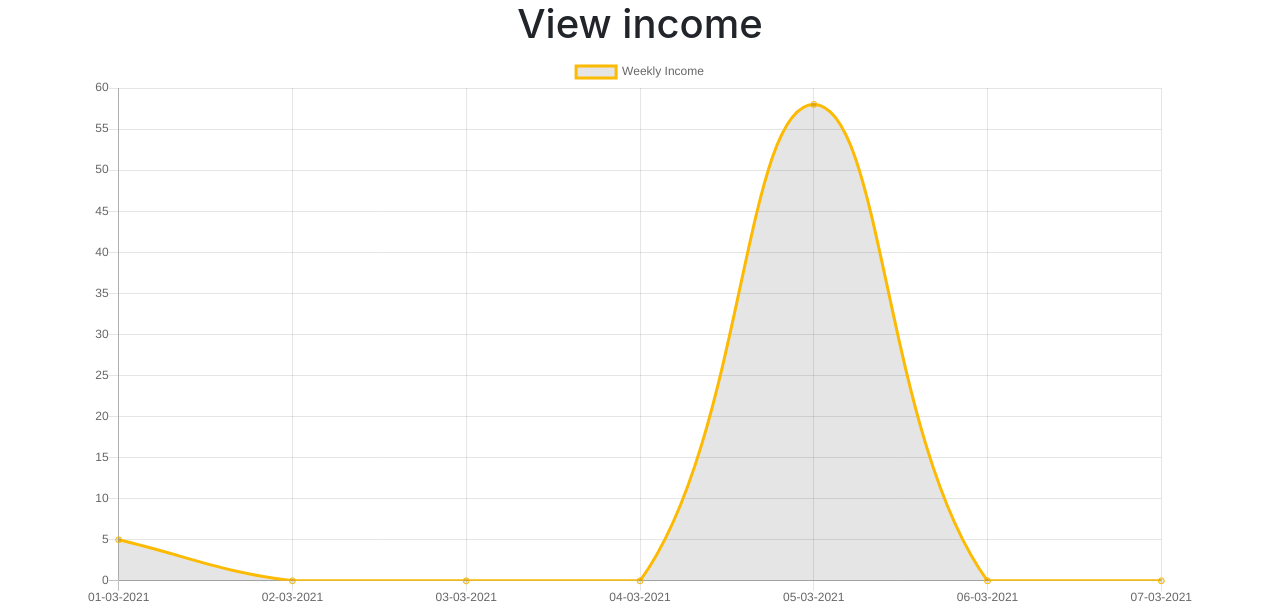
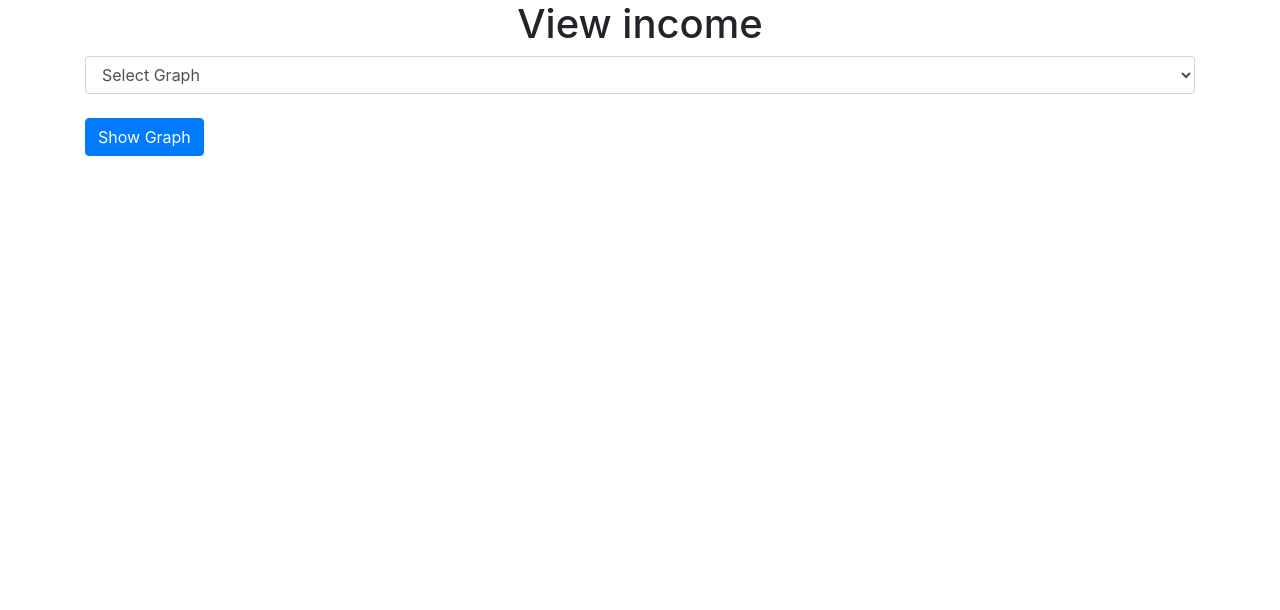
Before and after one commit to OHashish/Cinema-ticket-booking-website, a Flask app: page /view_income in a window 1280 px wide. Shown: the part 56-666 px from the top of the page. Run offline with Flask 2, Linux system fonts and the light colour scheme; a user stored in the database is signed in; data comes from the database, SQL or seed files in the repository; both versions use the stored data as it was after the commit; a map, chart or similar area stays blank; some libraries are stand-ins or nearby versions.

Commit message:
Added graph for movie and overall income

```diff
--- a/app/templates/view_income.html
+++ b/app/templates/view_income.html
@@ -3,7 +3,22 @@
 <h1 class="text-center">View income</h1>
 
 
+<form  method="POST" action="">
+  <select class="form-control" id="selected_blog" name="selected_blog">
+    <option value="">Select Graph</option>
+    <option value="week">View Weekly Income</option>
+    <option value="overall">View Overall Income</option>
+    <option value="movie">View Income Per-movie</option>
+</select>
+<br>
+    <button type="submit" class="btn btn-primary">Show Graph</button>
+</form>
+
+
+
+
 <canvas id="myChart"></canvas>
+{% if choice == 1 %}
 <script>
 
   var ctx = document.getElementById('myChart').getContext('2d');
@@ -41,4 +56,82 @@
       }
   });
   </script>
+{% elif choice ==2 %}
+<script>
+
+  var ctx = document.getElementById('myChart').getContext('2d');
+  var chart = new Chart(ctx, {
+
+      type: 'line',
+
+      data: {
+          labels: [
+            {% for graph_day in graph_days %}
+              "{{graph_day.strftime('%d-%m-%Y')}}",
+            {% endfor %}
+          ],
+          datasets: [{
+              label: 'Overall Income',
+              borderColor: 'rgb(252, 186, 3)',
+              data: [
+              {% for day_income in total_income %}
+                {{day_income}},
+                {% endfor %}
+              ]
+          }]
+      },
+
+      options: {
+        scales: {
+          yAxes: [{
+              ticks: {
+                  suggestedMax: 10,
+                  min: 0,
+                  stepSize: 10
+              }
+          }]
+        }
+      }
+  });
+  </script>
+{% elif choice ==3 %}
+<script>
+
+  var ctx = document.getElementById('myChart').getContext('2d');
+  var chart = new Chart(ctx, {
+
+      type: 'line',
+
+      data: {
+          labels: [
+            {% for graph_day in graph_days %}
+              "{{graph_day.strftime('%d-%m-%Y')}}",
+            {% endfor %}
+          ],
+          datasets: [{
+              label: 'Movie Income',
+              borderColor: 'rgb(252, 186, 3)',
+              data: [
+              {% for day_income in total_income %}
+                {{day_income}},
+                {% endfor %}
+              ]
+          }]
+      },
+
+      options: {
+        scales: {
+          yAxes: [{
+              ticks: {
+                  suggestedMax: 10,
+                  min: 0,
+                  stepSize: 10
+              }
+          }]
+        }
+      }
+  });
+  </script>
+{%else%}
+{% endif %}
 {% endblock content %}
--- a/app/views.py
+++ b/app/views.py
@@ -244,51 +244,115 @@ def movie_list():
 
 	return render_template('movie_list.html', movies=movies)
 
-@app.route('/view_income')
+@app.route('/view_income', methods=['GET','POST'])
 @login_required
 def view_income():
 	if current_user.username != 'Owner':
 		flash('You cannot access this site',"danger")
 		return redirect(url_for('home'))
 	else:
-		today = datetime.datetime.today()
-		#Get date of last Monday
-		for i in range(7,0,-1):
-			iterate = today - datetime.timedelta(days=i)
-			day_of_the_week=datetime.datetime.strftime(iterate, '%A')
-			if day_of_the_week=='Monday':
-				chosen_day=iterate
+		if request.method == "POST":
+			choice=0
+			select = request.form.get('selected_blog')
+			if select == "week":
+				choice=1
+				today = datetime.datetime.today()
+				#Get date of last Monday
+				for i in range(7,0,-1):
+					iterate = today - datetime.timedelta(days=i)
+					day_of_the_week=datetime.datetime.strftime(iterate, '%A')
+					if day_of_the_week=='Monday':
+						chosen_day=iterate
+
+				week_ago_days = []
+				day_income=[]
+				tickets = Ticket.query.filter_by().all()
+				#Loop 7 days before chosen date and get total tickets price for each
+				#ticket and add them to a list
+				#Also , add the 7 days' dates to a list
+				total=0
+				for i in range(7,0,-1):
+					d = chosen_day - datetime.timedelta(days=i)
+					date_wo_time = datetime.datetime.strftime(d, '%Y-%m-%d')
+					for ticket in tickets:
+						ticket_time = datetime.datetime.strftime(ticket.time, '%Y-%m-%d')
+						if ticket_time==date_wo_time:
+							total=total+ticket.price
+
+					day_income.append(total)
+					if i==7:
+						week_ago=d
+					week_ago_days.append(d)
+
+				today_date=chosen_day.strftime('%d-%m-%Y')
+				week_ago=week_ago.strftime('%d-%m-%Y')
+
+				if week_ago<="21-03-2021"<today_date:
+					print("init")
+				else:
+					print("ooops")
+				return render_template('view_income.html',
+				days_income=day_income,
+				days=week_ago_days,
+				choice=choice)
+			elif select == "overall":
+				choice=2
+				today = datetime.datetime.today().strftime ('%Y-%m-%d')
+				today = datetime.datetime.strptime(today, '%Y-%m-%d')
+				today=today.date()
+				sdate = datetime.date(2021, 3, 1)   # start date
+
+				delta = today - sdate       # as timedelta
+				graph_days=[]
+				for i in range(delta.days + 1):
+					day = sdate + datetime.timedelta(days=i)
+					graph_days.append(day)
+
+				tickets = Ticket.query.filter_by().all()
+				total=0
+				total_income=[]
+				for one_day in graph_days:
+					for ticket in tickets:
+						ticket_time = datetime.datetime.strftime(ticket.time, '%Y-%m-%d')
+						if ticket_time == str(one_day):
+							total=total+ticket.price
+
+					total_income.append(total)
 
 
-		week_ago_days = []
-		day_income=[]
-		tickets = Ticket.query.filter_by().all()
-		#Loop 7 days before chosen date and get total tickets price for each
-		#ticket and add them to a list
-		#Also , add the 7 days' dates to a list
-		for i in range(7,0,-1):
-			d = chosen_day - datetime.timedelta(days=i)
-			date_wo_time = datetime.datetime.strftime(d, '%Y-%m-%d')
-			total=0
+				return render_template('view_income.html',choice=choice,graph_days=graph_days,total_income=total_income)
+			elif select == "movie":
+				choice=3
+				selected_movie = "Movie 1"
+				today = datetime.datetime.today().strftime ('%Y-%m-%d')
+				today = datetime.datetime.strptime(today, '%Y-%m-%d')
+				today=today.date()
+				sdate = datetime.date(2021, 3, 1)   # start date
 
-			for ticket in tickets:
-				ticket_time = datetime.datetime.strftime(ticket.time, '%Y-%m-%d')
-				if ticket_time==date_wo_time:
-					total=total+ticket.price
+				delta = today - sdate       # as timedelta
+				graph_days=[]
+				for i in range(delta.days + 1):
+					day = sdate + datetime.timedelta(days=i)
+					graph_days.append(day)
 
-			day_income.append(total)
-			if i==7:
-				week_ago=d
-			week_ago_days.append(d)
+				tickets = Ticket.query.filter_by().all()
+				total=0
+				total_income=[]
+				for one_day in graph_days:
+					for ticket in tickets:
+						ticket_time = datetime.datetime.strftime(ticket.time, '%Y-%m-%d')
+						if selected_movie==ticket.screen.movie.title:
+							if ticket_time == str(one_day):
+								total=total+ticket.price
 
-		today_date=chosen_day.strftime('%d-%m-%Y')
-		week_ago=week_ago.strftime('%d-%m-%Y')
+					total_income.append(total)
 
-		if week_ago<="21-03-2021"<today_date:
-			print("init")
-		else:
-			print("ooops")
-		return render_template('view_income.html',days_income=day_income,days=week_ago_days)
+
+				return render_template('view_income.html',choice=choice,graph_days=graph_days,total_income=total_income)
+			else:
+				flash('Please select a graph to show.',"danger")
+				return redirect(url_for('view_income'))
+		return render_template('view_income.html')
 
 @app.route('/compare_tickets', methods=['GET','POST'])
 @login_required
```
Also changed, not shown: app.db. Lines whose indentation alone changed are shown as unchanged.
